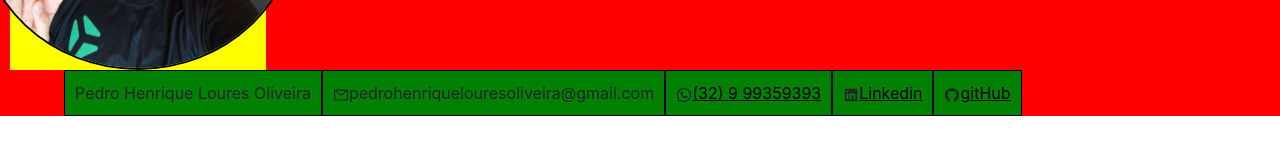
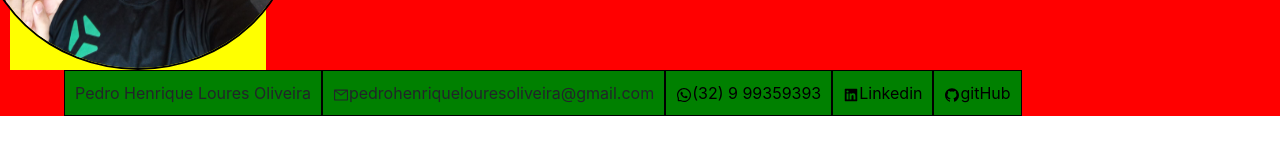
Before and after one commit to iroDevs/Portfolio-Pessoal, a React (Create React App) app: page / in a window 1280 px wide. Shown: the part 296-450 px from the top of the page. Built offline with nearby package versions, Linux system fonts and the light colour scheme.

Commit message:
concertando links da lista

```diff
--- a/src/components/Contatos/Contatos.css
+++ b/src/components/Contatos/Contatos.css
@@ -18,7 +18,7 @@
     text-decoration:solid;
     cursor:pointer;
 }
-.list-contatos li a {
-
+.list-contatos a {
+   text-decoration: none;
     color:black;
 }
--- a/src/components/Contatos/Contatos.jsx
+++ b/src/components/Contatos/Contatos.jsx
@@ -14,9 +14,9 @@ export default function Contatos () {
     <div className="list-contatos">
         <li onClick={copiaTexto}>Pedro Henrique Loures Oliveira</li>
         <li onClick={copiaTexto}><AiOutlineMail />pedrohenriquelouresoliveira@gmail.com</li>
-        <li><AiOutlineWhatsApp /><a target="_blank" href="https://wa.me/5532999359393" rel="noreferrer">(32) 9 99359393</a></li>
-        <li><AiFillLinkedin /><a target="_blank" href="https://www.linkedin.com/in/pedro-2001/" rel="noreferrer">Linkedin</a> </li>
-        <li><AiFillGithub /><a target="_blank" href="https://github.com/iroDevs" rel="noreferrer">gitHub</a> </li>
+        <a target="_blank" href="https://wa.me/5532999359393" rel="noreferrer"><li><AiOutlineWhatsApp />(32) 9 99359393</li></a>
+        <a target="_blank" href="https://www.linkedin.com/in/pedro-2001/" rel="noreferrer"> <li><AiFillLinkedin />Linkedin </li></a>
+        <a target="_blank" href="https://github.com/iroDevs" rel="noreferrer"> <li><AiFillGithub />gitHub </li></a>
     </div>
 
     </>
```
